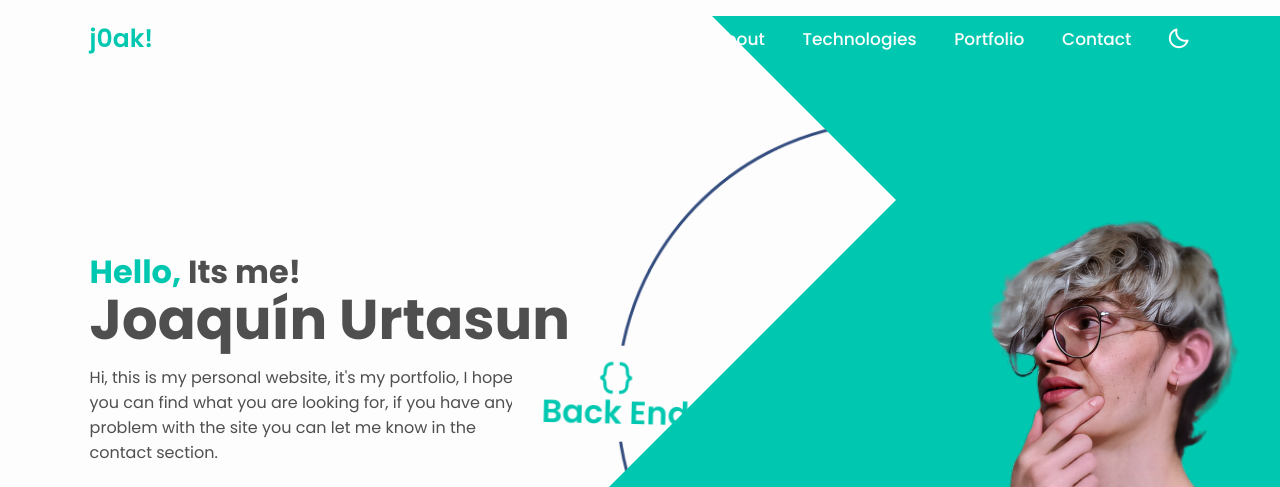
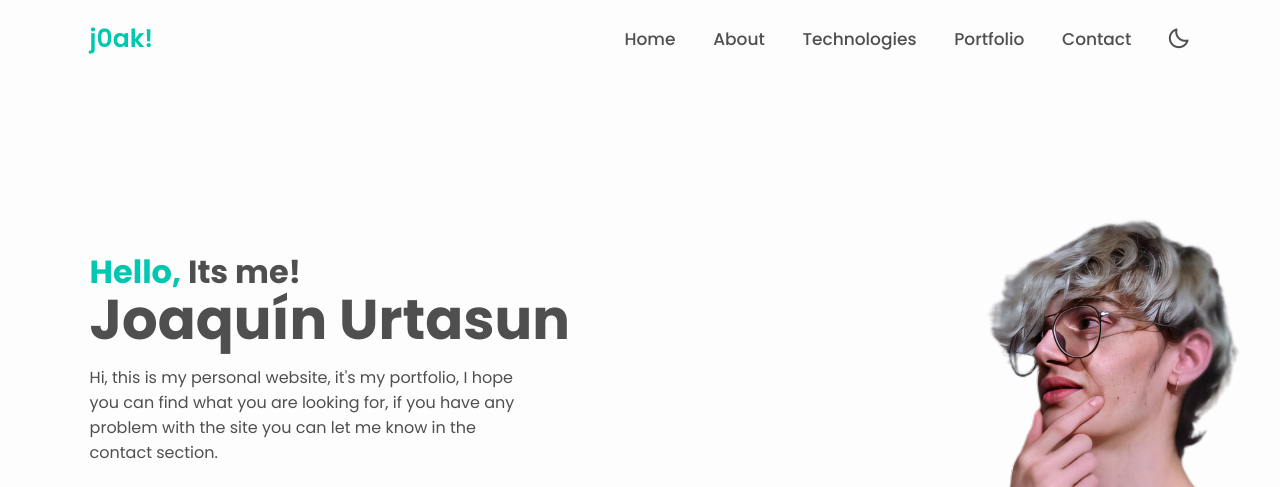
Before and after one commit to j0akii/Joaquin-Urtasun-Portfolio, a plain HTML site: page index.html in a window 1280 px wide. Shown: the top 487 px of the page. Drawn offline with nearby package versions, Linux system fonts and the light colour scheme.

Commit message:
delete home animation, fix header text bug

```diff
--- a/css/style.css
+++ b/css/style.css
@@ -58,14 +58,14 @@ body {
   font-size: 2.5rem;
   color: var(--main-color);
   font-weight: 600;
-  cursor: default;
+  cursor: pointer;
   margin-right: auto;
 }
 
 .navbar a {
   position: relative;
   font-size: 1.7rem;
-  color: var(--white-color);
+  color: var(--text-color);
   font-weight: 500;
   margin-right: 3.5rem;
 }
@@ -95,7 +95,7 @@ body {
 
 #darkIcon {
   font-size: 2.4rem;
-  color: var(--white-color);
+  color: var(--text-color);
   cursor: pointer;
 }
 
@@ -285,7 +285,7 @@ section {
 
 .home .profession-container .overlay {
   position: absolute;
-  top: -20rem;
+  top: 0;
   right: 0;
   width: 0;
   height: 0;
--- a/index.html
+++ b/index.html
@@ -62,7 +62,7 @@
         <a href="#" class="btn" id="openModal">Download CV</a>
       </div>
 
-      <div class="profession-container">
+      <!-- <div class="profession-container">
         <div class="profession-box">
           <div class="profession" id="web-developer" style="--i: 0">
             <i class="bx bx-code-alt"></i>
@@ -82,7 +82,7 @@
           </div>
 
           <div class="circle"></div>
-        </div>
+        </div> -->
 
         <div class="overlay"></div>
       </div>
```
